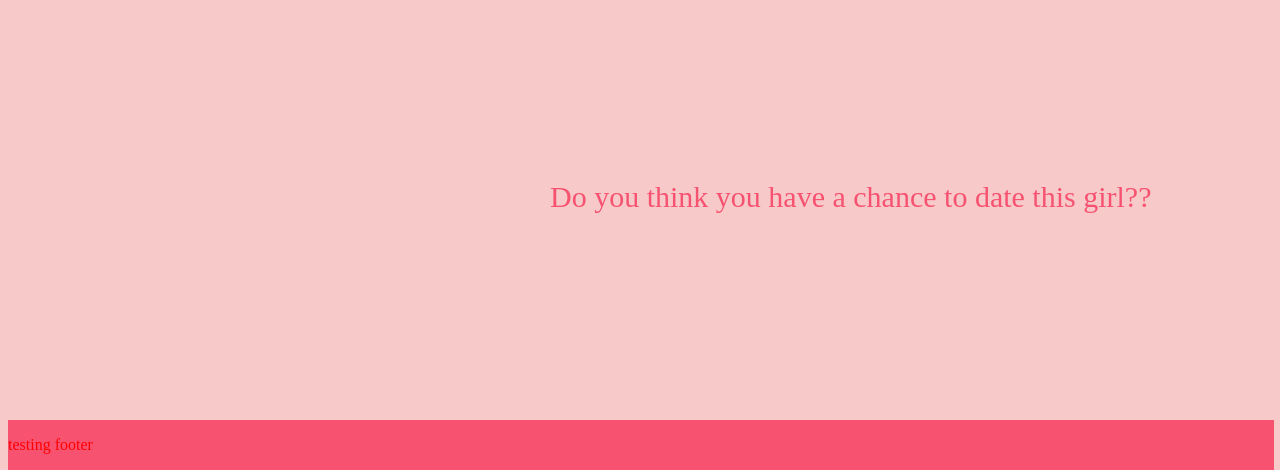
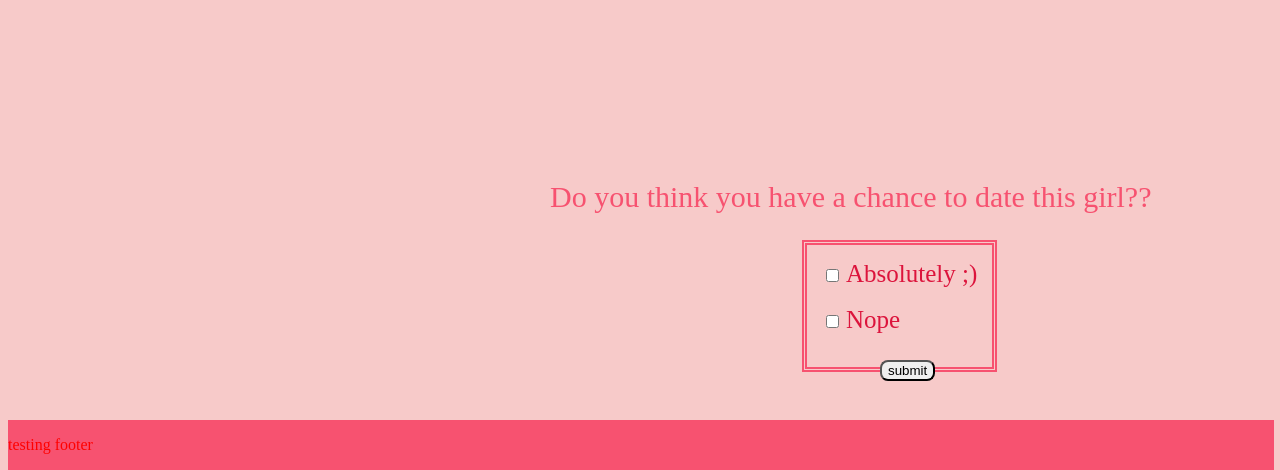
Before and after one commit to Haricharan2012/webfm, a Flask app: template templates/base.html in a window 1280 px wide. Shown: the part 490-960 px from the top of the page. Run offline with Flask 3, Linux system fonts and the light colour scheme; the template is opened without the code that fills it, so the values that code supplies are empty; some web fonts are replaced.

Commit message:
Fri Nov 21 06:29:30 AM IST 2025

```diff
--- a/static/css/main.css
+++ b/static/css/main.css
@@ -125,4 +125,7 @@ footer
    position:absolute;
    left:80px;
    top:120px;
+
+  border-radius: 8px;
+
   }
--- a/templates/base.html
+++ b/templates/base.html
@@ -23,6 +23,17 @@
 
 </audio>
 
+
+<form id="opt">
+<fieldset>
+<input type="checkbox" id="option1" name="option1 value is="Absolutely">
+<label id=lb1 style="font-size:25px;" for="option1">Absolutely ;) </label><br><br>
+<input type="checkbox" id="option2" name="option2 value is="nope">
+<label id =lb2 style="font-size:25px;" for="option2">Nope</label><br><br>
+<input id="butx" type="button" value="submit" onclick="loadim()">
+</fieldset>
+</form>
+
 <p id="ques"> Do you think you have a chance to date this girl??</p>
 
 
```
Also changed, not shown: templates/child.html (+1 -23 lines), chibi.webp (added).
